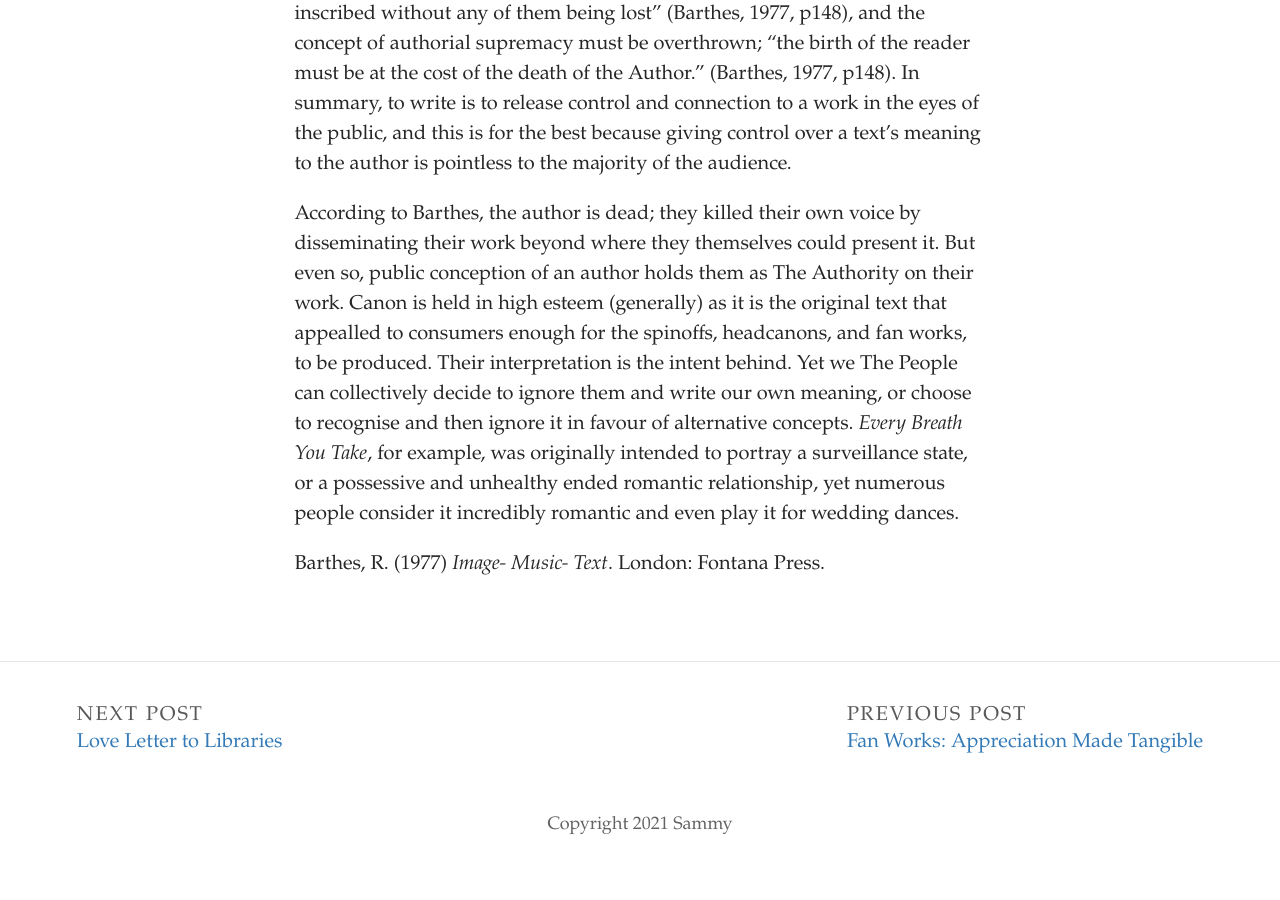
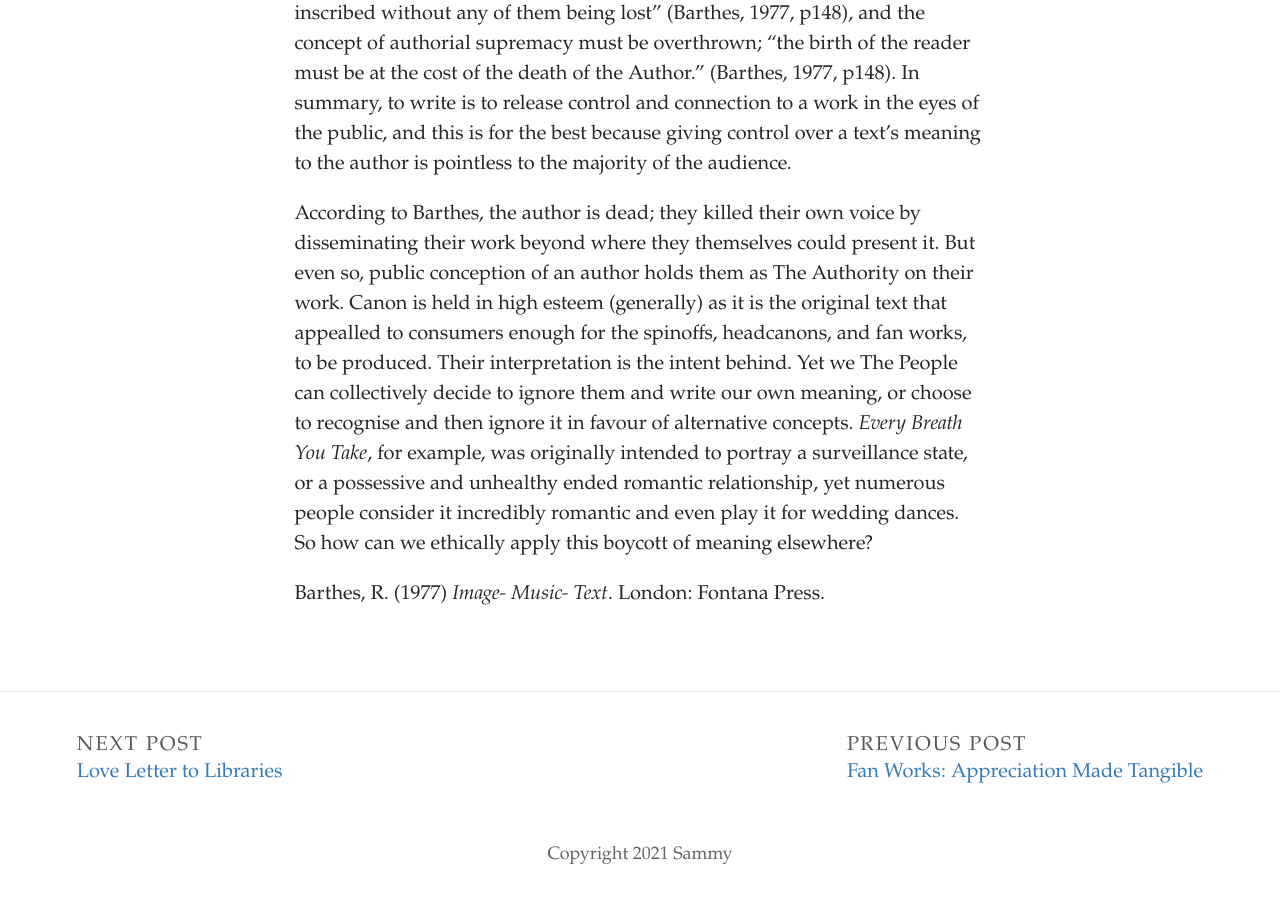
Before and after one commit to SammySpinsAYarn/Blog, a Jekyll site: the page built from _posts/2023-05-18-need-to-think-of-titles.md, in a window 1280 px wide and 900 px high, scrolled down 650 px. Built offline with Jekyll 4.4.1, drawn with Linux system fonts in a browser that asks for light colours; some web fonts are replaced; before the commit the page ends 1520 px from its top, so only the background shows below that.

Commit message:
Update Post “2023-05-18-need-to-think-of-titles”

```diff
--- a/_posts/2023-05-18-need-to-think-of-titles.md
+++ b/_posts/2023-05-18-need-to-think-of-titles.md
@@ -10,6 +10,6 @@
 D﻿eath of the author is a literary theory from literary critic Roland Barthes. He discusses the futility of authorship and the assignation of piece to creator, as intended meaning is lost once it leaves the custody of private ownership to enter public awareness. "Writing is...the negative where all identity is lost, starting with the very identity of the body writing." (Barthes, 1977, p142) He argues idolising the author as a genius is only relevant to critiques, and that the only true interpretation of a text is that which exists within readers. "The reader is the space
 on which all the quotations that make up a writing are inscribed without any of them being lost" (Barthes, 1977, p148), and the concept of authorial supremacy must be overthrown; "the birth of the reader must be at the cost of the death of the Author." (Barthes, 1977, p148). In summary, to write is to release control and connection to a work in the eyes of the public, and this is for the best because giving control over a text's meaning to the author is pointless to the majority of the audience.
 
-According to Barthes, the author is dead; they killed their own voice by disseminating their work beyond where they themselves could present it. But even so, public conception of an author holds them as The Authority on their work. Canon is held in high esteem (generally) as it is the original text that appealled to consumers enough for the spinoffs, headcanons, and fan works, to be produced. Their interpretation is the intent behind. Yet we The People can collectively decide to ignore them and write our own meaning, or choose to recognise and then ignore it in favour of alternative concepts. *Every Breath You Take*, for example, was originally intended to portray a surveillance state, or a possessive and unhealthy ended romantic relationship, yet numerous people consider it incredibly romantic and even play it for wedding dances.
+According to Barthes, the author is dead; they killed their own voice by disseminating their work beyond where they themselves could present it. But even so, public conception of an author holds them as The Authority on their work. Canon is held in high esteem (generally) as it is the original text that appealled to consumers enough for the spinoffs, headcanons, and fan works, to be produced. Their interpretation is the intent behind. Yet we The People can collectively decide to ignore them and write our own meaning, or choose to recognise and then ignore it in favour of alternative concepts. *Every Breath You Take*, for example, was originally intended to portray a surveillance state, or a possessive and unhealthy ended romantic relationship, yet numerous people consider it incredibly romantic and even play it for wedding dances. So how can we ethically apply this boycott of meaning elsewhere?
 
 B﻿arthes, R. (1977) *Image- Music- Text*. London: Fontana Press.
```
